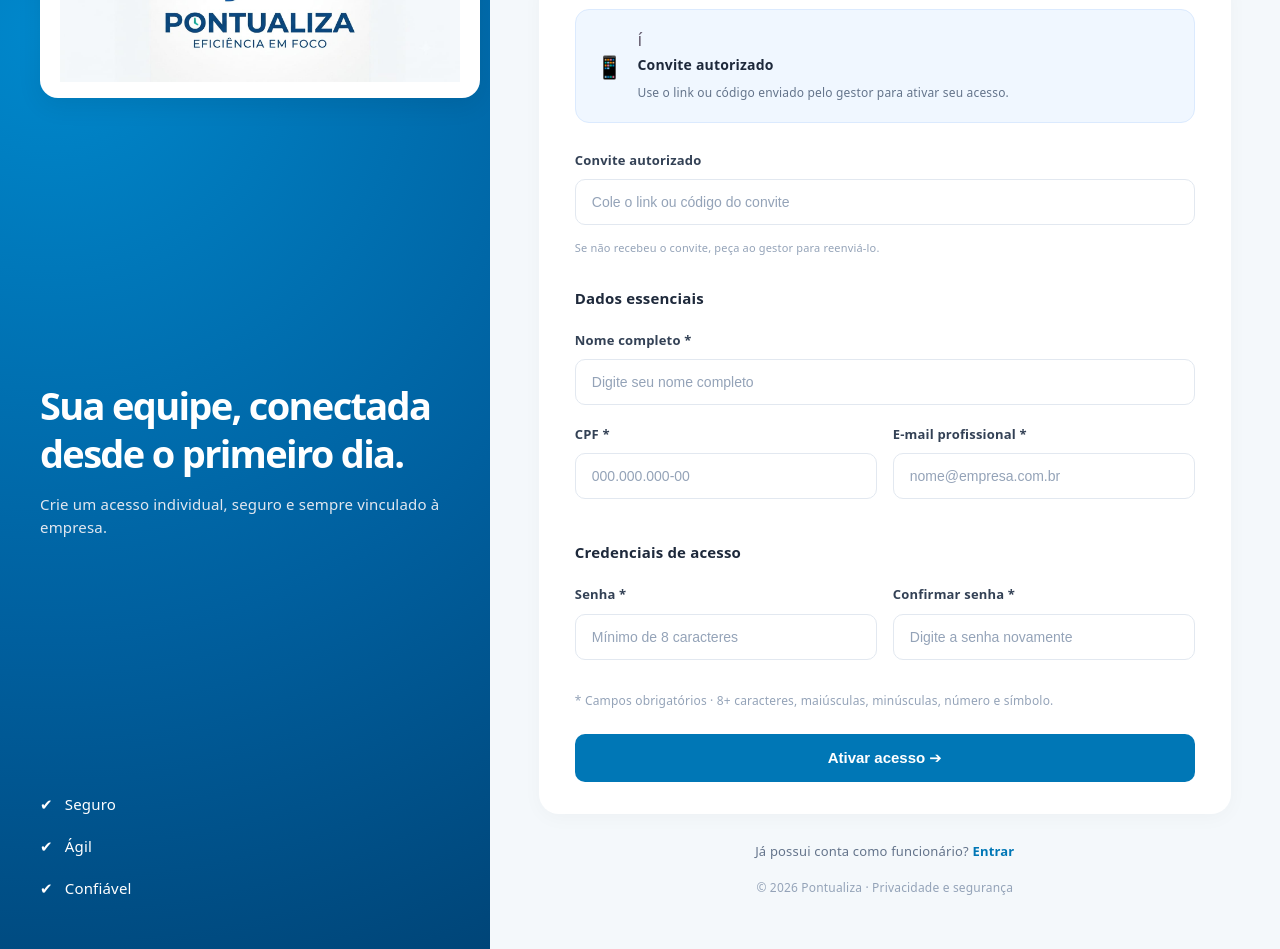
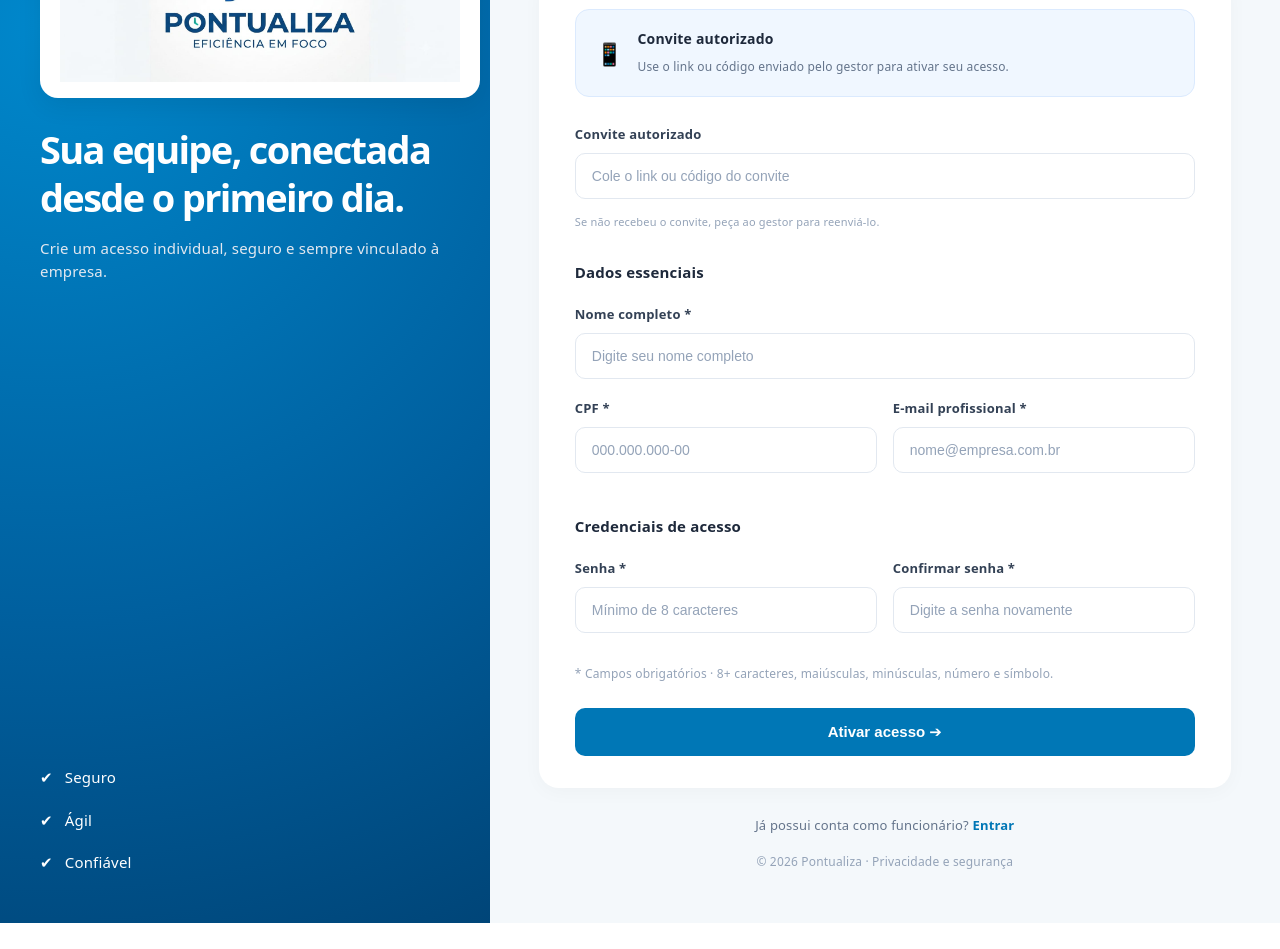
Before and after one commit to GC09553/Front-Pontualiza, a React (Vite) app: page / in a window 1280 px wide. Shown: the part 200-1149 px from the top of the page. After the commit the page ends 1123 px from the top, so only its background shows below. Built offline with nearby package versions, Linux system fonts and the light colour scheme.

Commit message:
Alteracões no html e css de cadastroFunc

```diff
--- a/package.json
+++ b/package.json
@@ -13,6 +13,8 @@
     "react-dom": "^18.3.1"
   },
   "devDependencies": {
+    "@types/react": "^19.3.0",
+    "@types/react-dom": "^19.3.0",
     "@vitejs/plugin-react": "^4.3.4",
     "typescript": "~5.5.3",
     "vite": "^5.3.4"
--- a/src/pages/CadastroFunc/cadastroF.tsx
+++ b/src/pages/CadastroFunc/cadastroF.tsx
@@ -1,7 +1,7 @@
 import './style.css';
 import LogoPontualiza from '../../assets/logo.jpeg';
 
-export function CadastroFunc() {
+export default function CadastroFunc() {
   return (
     <div className="container-tela">
       {/* Coluna Esquerda: Branding e Informações */}
@@ -9,9 +9,7 @@ export function CadastroFunc() {
         <div className="card-logo">
           {/* Deixaremos um espaço reservado para a logo */}
           <img src={LogoPontualiza} alt="Logo Pontualiza" className="img-logo" />
-  </div>
-
-
+        </div>
 
         <div className="texto-destaque">
           <h1>Sua equipe, conectada desde o primeiro dia.</h1>
@@ -44,7 +42,7 @@ export function CadastroFunc() {
             {/* Bloco 1: Convite */}
             <div className="secao-convite">
               <span className="icone-convite">📱</span>
-              <div>í
+              <div>
                 <strong>Convite autorizado</strong>
                 <p>Use o link ou código enviado pelo gestor para ativar seu acesso.</p>
               </div>
@@ -107,5 +105,3 @@ export function CadastroFunc() {
     </div>
   );
 }
-
-export default CadastroFunc;
--- a/src/pages/CadastroFunc/style.css
+++ b/src/pages/CadastroFunc/style.css
@@ -15,11 +15,11 @@
   padding: 48px 40px;
   display: flex;
   flex-direction: column;
-  justify-content: space-between;
+  justify-content: flex-start;
 }
 
 .card-logo {
- background: #ffffff;
+  background: #ffffff;
   padding: 16px 20px;
   border-radius: 18px;
   width: fit-content;
@@ -35,30 +35,16 @@
   display: block;
 }
 
-
-.placeholder-logo h2 {
-  font-size: 22px;
-  font-weight: 800;
-  letter-spacing: 1px;
-  color: #0077b6;
-  margin-bottom: 2px;
-}
-
-.placeholder-logo small {
-  font-size: 10px;
-  letter-spacing: 2px;
-  color: #718096;
-  font-weight: 600;
-}
-
 .texto-destaque {
-  margin: 30px 0;
+  margin-top: 28px;
+  margin-bottom: 0;
 }
 
 .texto-destaque h1 {
   font-size: 38px;
   font-weight: 700;
   line-height: 1.25;
+  margin-top: 0;
   margin-bottom: 16px;
   color: #ffffff;
 }
@@ -70,6 +56,8 @@
 }
 
 .beneficios {
+  margin-top: auto;
+  padding-top: 32px;
   display: flex;
   flex-direction: column;
   gap: 16px;
@@ -84,7 +72,7 @@
   color: #ffffff;
 }
 
-/* Coluna Direita (Área do Formulário) */
+/* Coluna Direita (Área do Formulário - */
 .coluna-direita {
   flex: 1;
   background-color: #f4f8fb;
--- a/tsconfig.json
+++ b/tsconfig.json
@@ -1,7 +1,7 @@
 {
   "compilerOptions": {
-    "target": "es2023",
-    "module": "esnext",
+    "target": "es2020",
+    "module": "commonjs",
     "lib": ["ES2023", "DOM"],
     "types": ["vite/client"],
     "allowArbitraryExtensions": true,
```
Also changed, not shown: 1 other file (tests, documents, lock files or other folders).
